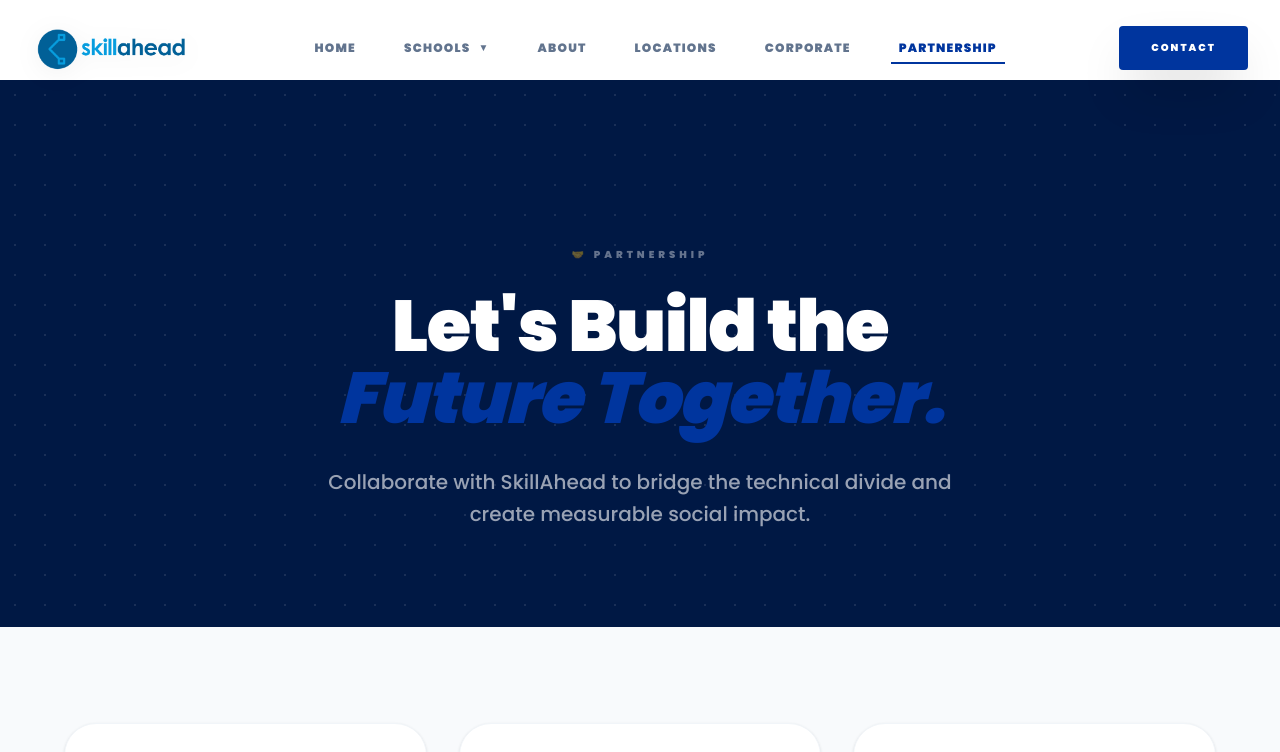
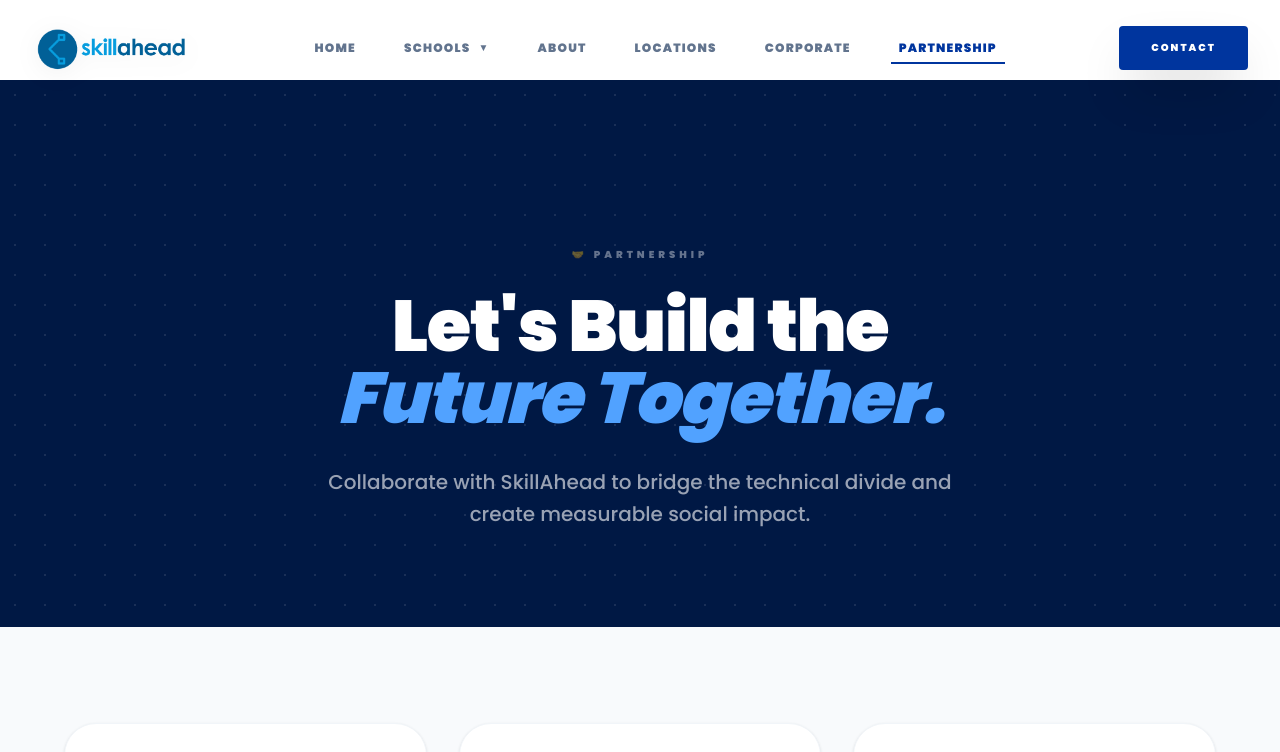
Before and after one commit to chriswenzy/skillahead, a Next.js app: page /partnership in a window 1280 px wide. Shown: the top 752 px of the page. Built offline with nearby package versions, Linux system fonts and the light colour scheme.

Commit message:
style: update footer logo styling and change partnership heading accent color to blue

```diff
--- a/app/partnership/page.tsx
+++ b/app/partnership/page.tsx
@@ -20,7 +20,7 @@ export default function Partnership() {
             <span className="text-[10px] font-black uppercase tracking-[0.4em] text-white/40">🤝 Partnership</span>
             <h1 className="text-4xl md:text-7xl font-black tracking-tighter leading-tight md:leading-none mt-6">
               Let's Build the <br className="hidden sm:block" />
-              <span className="text-primary italic">Future Together.</span>
+              <span className="text-blue-400 italic">Future Together.</span>
             </h1>
           </ScrollReveal>
           <ScrollReveal delay={0.2}>
--- a/components/Footer.tsx
+++ b/components/Footer.tsx
@@ -62,7 +62,7 @@ export default function Footer() {
                   alt="Skillahead Logo"
                   width={220}
                   height={55}
-                  className="h-10 md:h-14 w-auto object-contain brightness-0 invert opacity-90"
+                  className="h-10 md:h-14 w-auto object-contain brightness-110 contrast-110 drop-shadow-[0_0_8px_rgba(255,255,255,0.1)]"
                 />
               </div>
             </Link>
```
